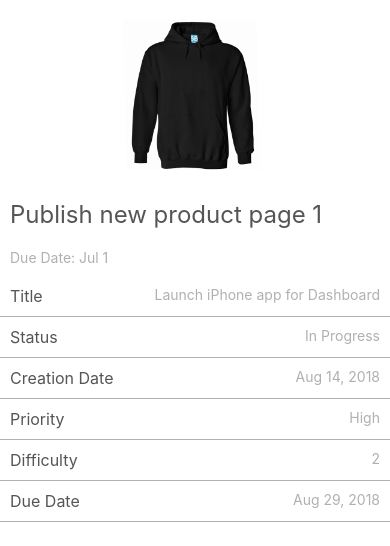
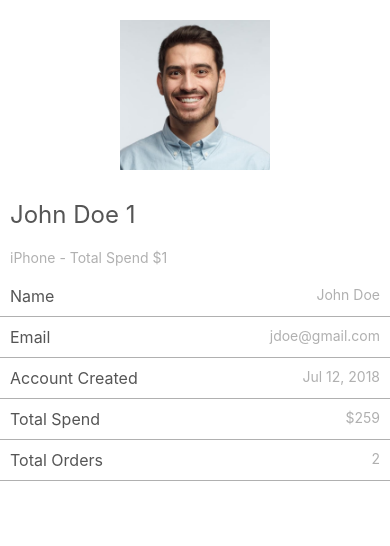
Before and after one commit to qureshi90/dashboard-template-RN, a React Native app: screen / in a window 390 px wide. Shown: the top 546 px of the page. Built offline with nearby package versions, Linux system fonts and the light colour scheme.

Commit message:
customer screen design completed

```diff
--- a/src/navigation/navigator.js
+++ b/src/navigation/navigator.js
@@ -4,10 +4,11 @@ import React from 'react';
 // import SignUp from '../screens/signup';
 // import Dashboard from '../screens/dashboard';
 // import Order from '../screens/order';
-import Product from '../screens/product';
+// import Product from '../screens/product';
+import Customer from '../screens/customer';
 
 const Navigator = () => {
-  return <Product />;
+  return <Customer />;
 };
 
 export default Navigator;
--- /dev/null
+++ b/src/screens/customer/index.js
@@ -0,0 +1,27 @@
+import React from 'react';
+import {View, Text, Image} from 'react-native';
+import styles from './style.js';
+import ListItem from '../../components/listItem.js';
+
+const Customer = () => {
+  return (
+    <View style={styles.container}>
+      <View style={styles.photoContainer}>
+        <Image
+          style={styles.photo}
+          source={require('../../assets/images/headshot.jpg')}
+        />
+      </View>
+      <Text style={styles.label}>John Doe 1</Text>
+      <Text style={styles.details}>iPhone - Total Spend $1</Text>
+
+      <ListItem name={'Name'} description={'John Doe'} />
+      <ListItem name={'Email'} description={'jdoe@gmail.com'} />
+      <ListItem name={'Account Created'} description={'Jul 12, 2018'} />
+      <ListItem name={'Total Spend'} description={'$259'} />
+      <ListItem name={'Total Orders'} description={'2'} />
+    </View>
+  );
+};
+
+export default Customer;
--- /dev/null
+++ b/src/screens/customer/style.js
@@ -0,0 +1,27 @@
+import {StyleSheet} from 'react-native';
+import {gray, darkGray} from '../../constants/color.js';
+
+const styles = StyleSheet.create({
+  container: {
+    flex: 1,
+  },
+  photo: {
+    width: 150,
+    height: 150,
+  },
+  photoContainer: {
+    margin: 20,
+    alignItems: 'center',
+  },
+  label: {
+    fontSize: 24,
+    margin: 10,
+    color: darkGray,
+  },
+  details: {
+    margin: 10,
+    color: gray,
+  },
+});
+
+export default styles;
```
Also changed, not shown: src/assets/images/headshot.jpg (added).
